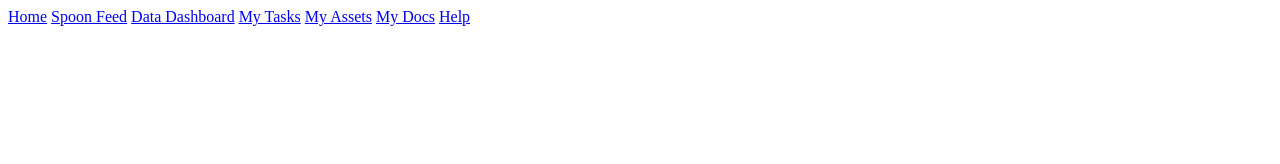
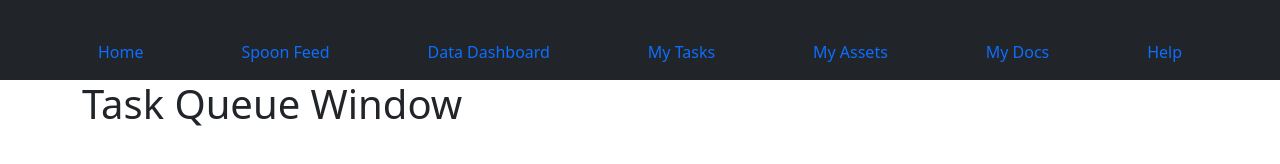
Before and after one commit to SJROHRXD/tms-kb-ams, a plain HTML site: page app/testqueue.html in a window 1280 px wide. Drawn offline with nearby package versions, Linux system fonts and the light colour scheme.

Commit message:
queue structure, nav bar basics w bootstrap

```diff
--- a/app/testqueue.html
+++ b/app/testqueue.html
@@ -4,18 +4,42 @@
     <meta charset="UTF-8">
     <meta http-equiv="X-UA-Compatible" content="IE=edge">
     <meta name="viewport" content="width=device-width, initial-scale=1.0">
+    <link href="https://cdn.jsdelivr.net/npm/bootstrap@5.1.3/dist/css/bootstrap.min.css" rel="stylesheet" integrity="sha384-1BmE4kWBq78iYhFldvKuhfTAU6auU8tT94WrHftjDbrCEXSU1oBoqyl2QvZ6jIW3" crossorigin="anonymous">
+    <link href="testqueue.css" rel="stylesheet">
     <title>Spoons Test Queue</title>
 </head>
 <body>
-    <div class="topNav">
-        <!-- link correction, etc -->
-        <a class="active" href="#home">Home</a>
-        <a href=#SpoonFeed>Spoon Feed</a>
-        <a href=#DataDash>Data Dashboard</a>
-        <a href=#Tasks>My Tasks</a>
-        <a href=#MyAssets>My Assets</a>
-        <a href=#MyDocs>My Docs</a>
-        <a href=#Help>Help</a>
+    <nav class="navbar navbar-dark bg-dark">
+        <div class="topNav container">
+            <!-- link correction, etc -->
+            <li class="nav-item">
+                <a class="nav-link" href="#home">Home</a>
+            </li>
+            <li>
+                <a class="nav-link" href=#SpoonFeed>Spoon Feed</a>
+            </li>
+            <li>
+                <a class="nav-link" href=#DataDash>Data Dashboard</a>
+            </li>
+            <li>
+                <a class="nav-link" href=#MyTasks>My Tasks</a>
+            </li>
+            <li>
+                <a class="nav-link" href=#MyAssets>My Assets</a>
+            </li>
+            <li>
+                <a class="nav-link" href=#MyDocs>My Docs</a>
+            </li>
+            <li>
+                <a class="nav-link" href=#Help>Help</a>
+            </li>
+        </div>
+    </nav>
+    <div class="queueWindow container">
+        <!-- overflow property w scrollbars -->
+        <h1>Task Queue Window</h1>
+        <!-- queue navigation bar -->
+        <!-- queue population -->
     </div>
 </body>
 </html>
```
Also changed, not shown: app/testqueue.css (added).
